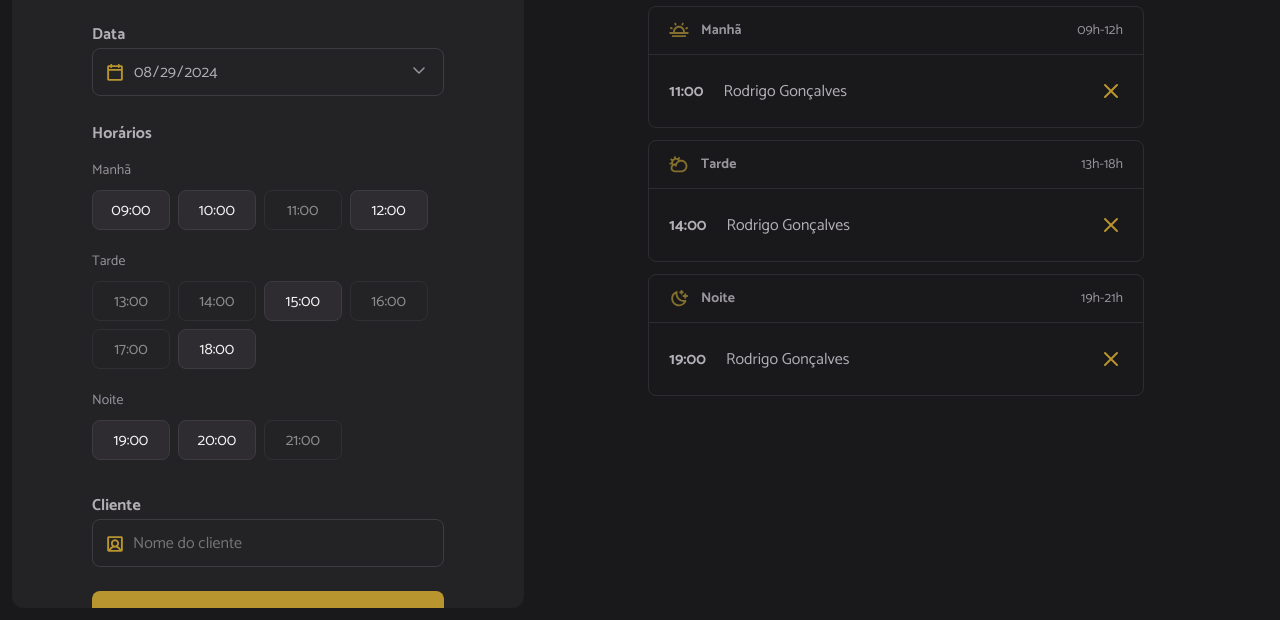
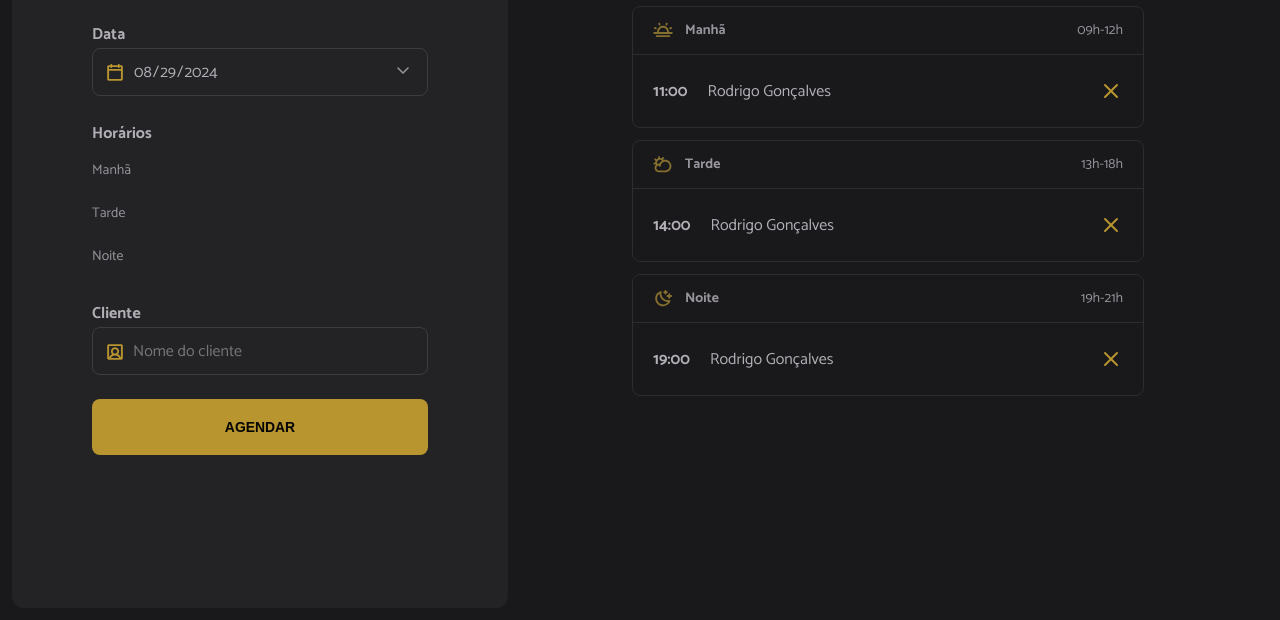
Before and after one commit to AyrtonYamashita/hairday, a website built with webpack: page index.html in a window 1280 px wide. Shown: the part 180-800 px from the top of the page. Built offline with nearby package versions, Linux system fonts and the light colour scheme.

Commit message:
Definindo evento de carregamento da pagina

```diff
--- a/index.html
+++ b/index.html
@@ -38,66 +38,26 @@
         <ul id="hours" class="hours" aria-label="Horários disponíveis de manhã">
           <!-- Exemplo: Manhã -->
           <li data-period="morning" class="hour-period">Manhã</li>
-          <li data-period="morning" value="09:00" class="hour hour-available">
+          <!-- <li data-period="morning" value="09:00" class="hour hour-available">
             09:00
-          </li>
-          <li data-period="morning" value="10:00" class="hour hour-available">
-            10:00
-          </li>
-          <li data-period="morning" value="11:00" class="hour hour-unavailable">
-            11:00
-          </li>
-          <li data-period="morning" value="12:00" class="hour hour-available">
-            12:00
-          </li>
+          </li> -->
+
           <!-- Exemplo: Tarde  -->
-          <li data-period="morning" class="hour-period">Tarde</li>
-          <li
+          <li data-period="afternoon" class="hour-period">Tarde</li>
+          <!-- <li
             data-period="afternoon"
             value="13:00"
             class="hour hour-unavailable"
           >
             13:00
-          </li>
-          <li
-            data-period="afternoon"
-            value="14:00"
-            class="hour hour-unavailable"
-          >
-            14:00
-          </li>
-          <li data-period="afternoon" value="15:00" class="hour hour-available">
-            15:00
-          </li>
-          <li
-            data-period="afternoon"
-            value="16:00"
-            class="hour hour-unavailable"
-          >
-            16:00
-          </li>
-          <li
-            data-period="afternoon"
-            value="17:00"
-            class="hour hour-unavailable"
-          >
-            17:00
-          </li>
-          <li data-period="afternoon" value="18:00" class="hour hour-available">
-            18:00
-          </li>
+          </li> -->
+
           <!-- Exemplo: Noite -->
-          <li data-period="morning" class="hour-period">Noite</li>
-
+          <li data-period="night" class="hour-period">Noite</li>
+          <!--
           <li data-period="night" value="19:00" class="hour hour-available">
             19:00
-          </li>
-          <li data-period="night" value="20:00" class="hour hour-available">
-            20:00
-          </li>
-          <li data-period="night" value="21:00" class="hour hour-unavailable">
-            21:00
-          </li>
+          </li> -->
         </ul>
 
         <label for="client" class="label">Cliente</label>
--- a/src/main.js
+++ b/src/main.js
@@ -10,3 +10,4 @@ import "./libs/dayjs.js"
 
 /* JS */
 import "./modules/form/submit.js"
+import "./modules/load.js"
--- /dev/null
+++ b/src/modules/load.js
@@ -0,0 +1,3 @@
+document.addEventListener("DOMContentLoaded", () => {
+  console.log("CARREGADO!")
+})
```
